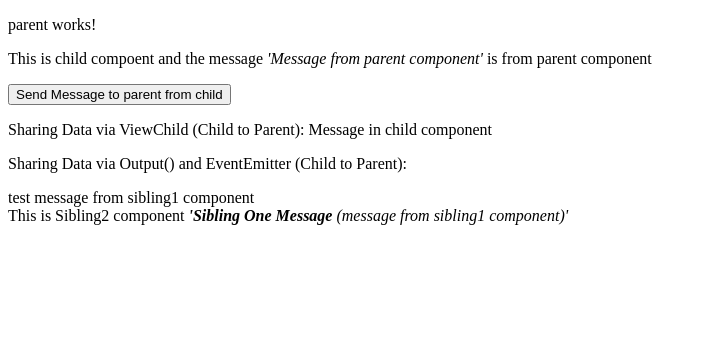
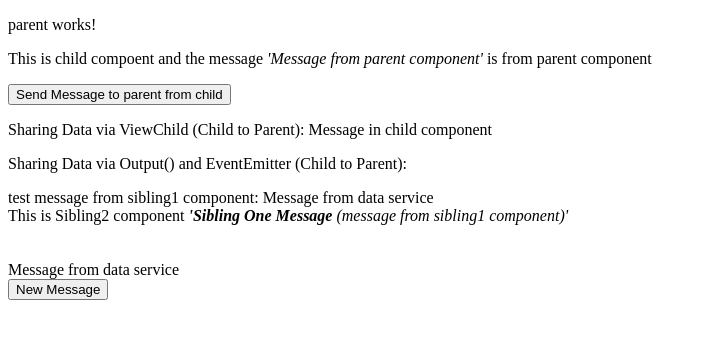
Before and after one commit to SrikrushnaP/angular-data-sharing, an Angular app: page / in a window 1280 px wide. Shown: the top 338 px of the page, without its empty margins (0-707 px from the left). Built offline with nearby package versions, Linux system fonts and the light colour scheme.

Commit message:
Sharing data betwwn component Using data service

```diff
--- /dev/null
+++ b/src/app/data.service.ts
@@ -0,0 +1,20 @@
+import { Injectable } from "@angular/core";
+import { BehaviorSubject } from "rxjs";
+
+
+@Injectable({
+    providedIn: 'root'
+})
+
+export class DataService {
+
+    private dataSource = new BehaviorSubject('Message from data service');
+    currentMessage = this.dataSource.asObservable();
+
+    constructor(){}
+
+    changeMessage(message: string){
+        this.dataSource.next(message);
+    }
+
+}
--- a/src/app/parent/sibling1/sibling1.component.ts
+++ b/src/app/parent/sibling1/sibling1.component.ts
@@ -1,8 +1,10 @@
 import { Component, OnInit } from "@angular/core";
+import { Subscription } from "rxjs";
+import { DataService } from "src/app/data.service";
 
 @Component({
     selector: 'app-sibling1',
-    template: `test message from sibling1 component`
+    template: `test message from sibling1 component: {{messageForDataService}}`
 
 })
 
@@ -10,8 +12,17 @@ export class Sibling1Component implements OnInit {
 
     sibling1Msg = "Sibling One Message";
 
+    messageForDataService:string = "";
+    subscription?: Subscription;
 
-    constructor(){}
 
-    ngOnInit(){}
+    constructor(private data: DataService){}
+
+    ngOnInit() {
+        this.subscription = this.data.currentMessage.subscribe(message => this.messageForDataService = message)
+      }
+
+      ngOnDestroy() {
+        this.subscription?.unsubscribe();
+      }
 }
--- a/src/app/parent/sibling2/sibling2.component.ts
+++ b/src/app/parent/sibling2/sibling2.component.ts
@@ -1,13 +1,32 @@
 import { Component, Input, OnInit } from "@angular/core";
+import { Subscription } from "rxjs";
+import { DataService } from "src/app/data.service";
 
 @Component({
     selector: 'app-sibling2',
-    template: `This is Sibling2 component  <i><strong> '{{sibling2Msg}}</strong> (message from sibling1 component)'</i>`
+    template: `This is Sibling2 component  <i><strong> '{{sibling2Msg}}</strong> (message from sibling1 component)'</i>
+    <br> <br> <br>
+    {{message}} <br>
+    <button (click)="newMessage()">New Message</button>
+    `
 })
 
 export class Sibling2Component implements OnInit {
     @Input() sibling2Msg: string = '';
-    constructor(){}
+    message:string = "";
+  subscription?: Subscription;
 
-    ngOnInit(){}
+  constructor(private data: DataService) { }
+
+  ngOnInit() {
+    this.subscription = this.data.currentMessage.subscribe(message => this.message = message)
+  }
+
+  ngOnDestroy() {
+    this.subscription?.unsubscribe();
+  }
+
+  newMessage() {
+    this.data.changeMessage("Hello from Sibling2 (Globally changed)")
+  }
 }
```
